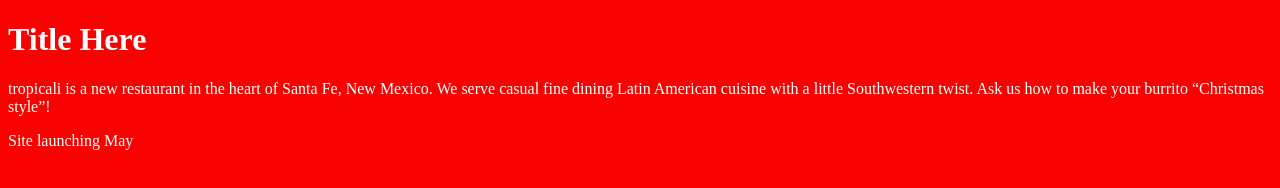
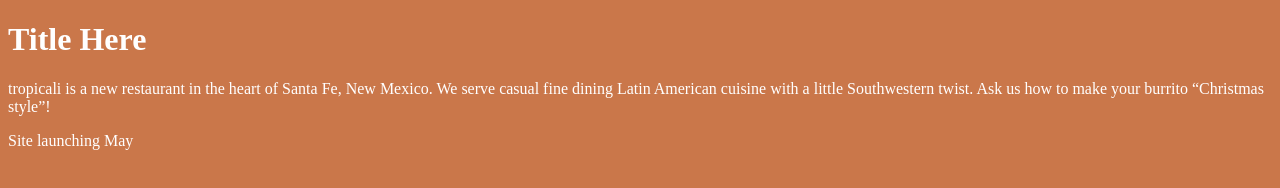
Before and after one commit to allan-mcevoy/messss, a plain HTML site: page index.html in a window 1280 px wide. Drawn offline with Linux system fonts and the light colour scheme.

Commit message:
make the background colour brown

```diff
--- a/app.css
+++ b/app.css
@@ -1,4 +1,4 @@
 body {
-    background-color: #f70201;
+    background-color: #ca774a;
     color: #ffffff;
 }
```
Also changed, not shown: index.html (line endings or trailing spaces).
